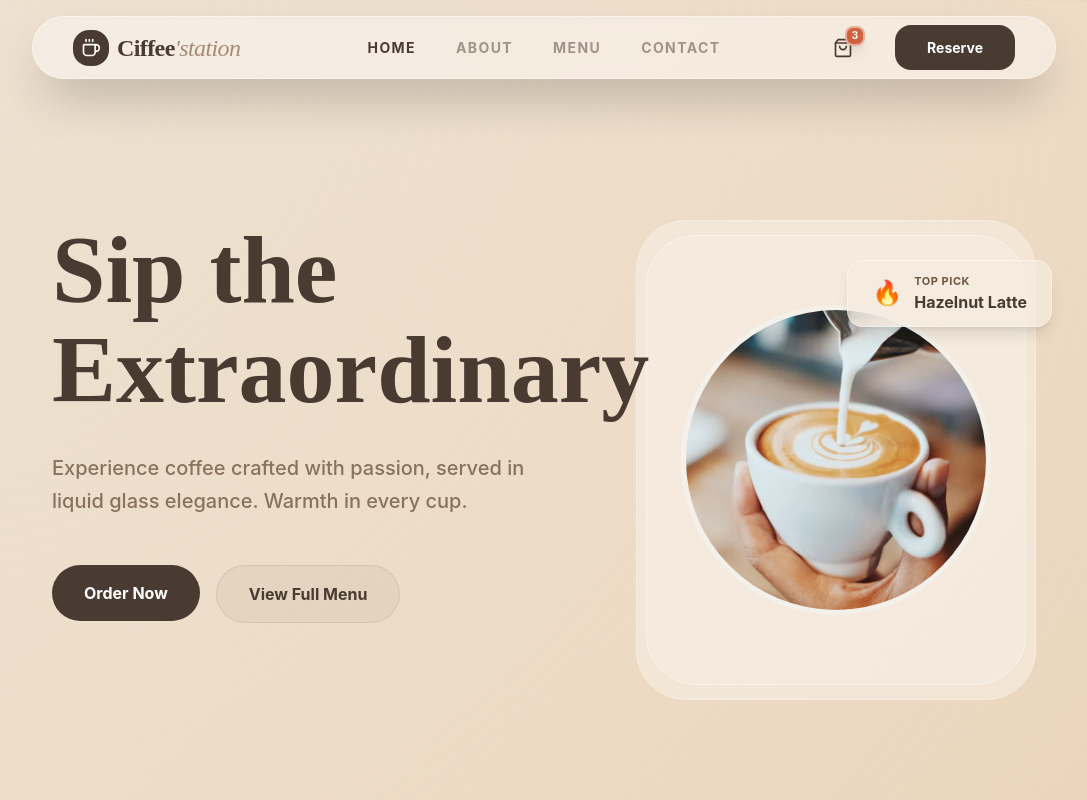
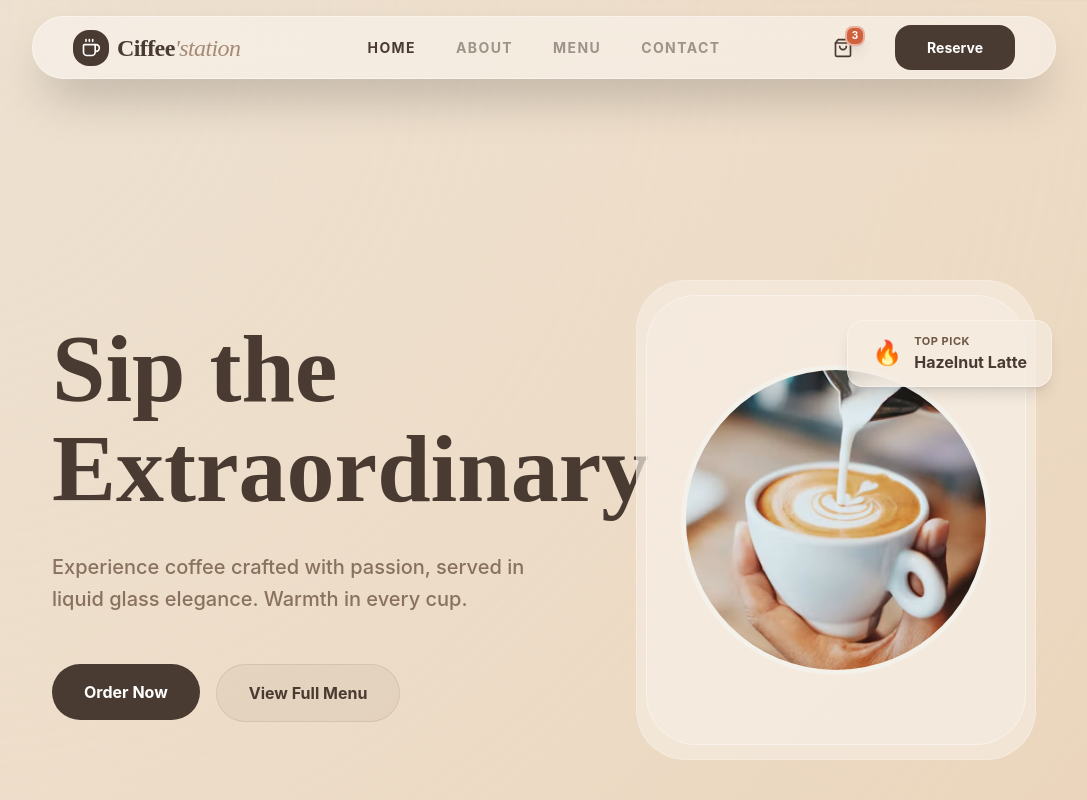
Before and after one commit to rachel0623123/coffee_station_nick, a React (Vite) app: page / in a window 1280 px wide. Shown: the top 800 px of the page, without its empty margins (96-1183 px from the left). Built offline with nearby package versions, Linux system fonts and the light colour scheme.

Commit message:
fix: fixed style bug in CTASection and HeroSection

```diff
--- a/src/shared/ui/home/CTASection.tsx
+++ b/src/shared/ui/home/CTASection.tsx
@@ -4,7 +4,7 @@ import { Button } from "../buttons/Button";
 export const CTASection = () => {
 
     return (
-        <section className="relative overflow-hidden bg-coffee-950 bg-[url(src/assets/images/photo-1501339847302-ac426a4a7cbb.avif)] bg-contain bg-center bg-contain bg-center">
+        <section className="relative overflow-hidden bg-coffee-950 bg-[url(src/assets/images/photo-1501339847302-ac426a4a7cbb.avif)] bg-contain bg-center">
             <div className="text-center py-32 bg-gradient-to-t from-coffee-950 via-coffee-950/60 bg-coffee-950/90">
                 <p className="text-terracotta font-bold uppercase tracking-[0.4em] text-sm1Txt mb-6 block">Join Us Today</p>
                 <h2 className="text-lgTtl font-serif font-bold mb-8 text-white leading-tight leading-[80px]">
--- a/src/shared/ui/home/HeroSection.tsx
+++ b/src/shared/ui/home/HeroSection.tsx
@@ -5,8 +5,8 @@ import { Link } from "react-router-dom";
 export const HeroSection = () => {
     return (
         <section className="w-full h-[110vh] flex flex-col items-center">
-            <div className="w-mdScreen h-[600px] m-auto px-5 flex items-centr justify-between">
-                <div className="w-[480px] text-left space-y-8 relative z-20">
+            <div className="w-mdScreen h-[600px] m-auto px-5 flex items-center justify-between">
+                <div className="w-[480px] text-left space-y-8 relative">
                     <h1 className=" text-hgTtl font-bold font-serif leading-[100px]">Sip the Extraordinary</h1>
                     <p className="text-bgTxt text-coffee-800/80 font-medium leading-relaxed">Experience coffee crafted with passion, served in liquid glass elegance. Warmth in every cup.</p>
                     <div className="flex flex-row gap-4 justify-start pt-4">
@@ -20,7 +20,7 @@ export const HeroSection = () => {
                 </div>
                 <div className="w-[400px] h-[480px] relative">
                     <div className="w-[400px] h-[480px] rounded-card-lg bg-coffee-100/70  absolute top-0 left-0 flex justify-center items-center border-1 border-white/20"></div>
-                    <div className="w-[380px] h-[450px] rounded-card-lg bg-coffee-100/70  absolute top-[15px] left-[10px] flex justify-center items-center border-1 border-white/40 z-15"></div>
+                    <div className="w-[380px] h-[450px] rounded-card-lg bg-coffee-100/70  absolute top-[15px] left-[10px] flex justify-center items-center border-1 border-white/40"></div>
                     <img src={heroSrc} alt="heroImg" className="w-[310px] h-[310px] absolute top-[85px] left-[45px] object-cover rounded-full border-5 border-cream"/>
                     <div className="absolute top-10 -right-4 bg-coffee-100/70 px-6 py-3 rounded-2xl flex items-center gap-3 shadow-lg z-20 cursor-pointer border-1 border-white/40">
                         <span className="text-lgTxt">🔥</span>
```
